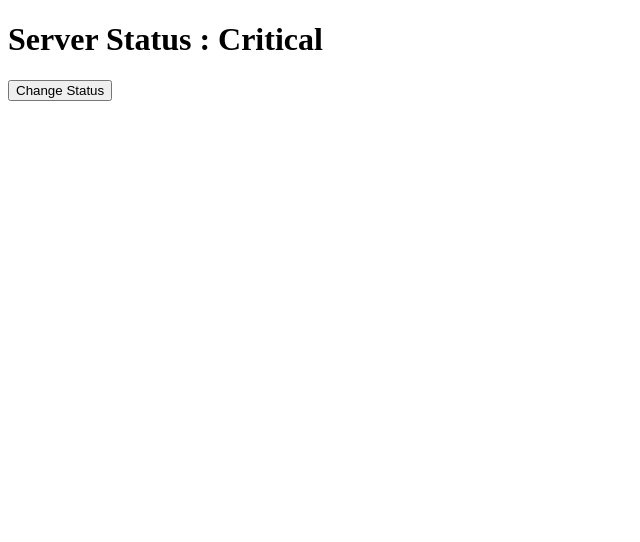
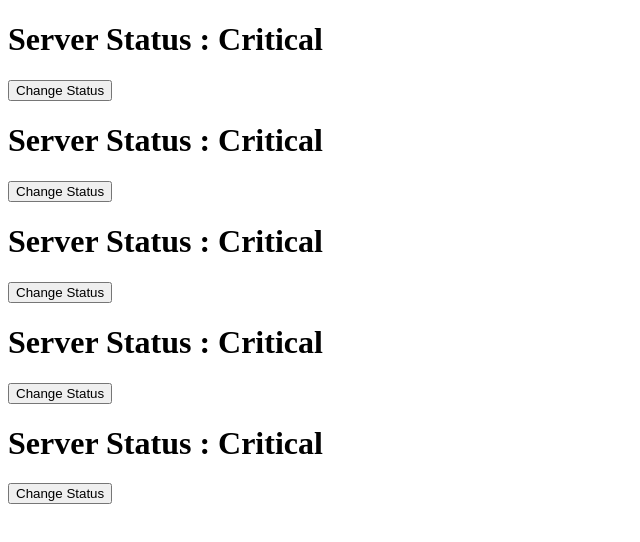
Before and after one commit to woobaik/vue_practice, a Vue app: page / in a window 1280 px wide. Shown: the top 542 px of the page, without its empty margins (0-640 px from the left). Built offline with nearby package versions, Linux system fonts and the light colour scheme.

Commit message:
Practice 112

```diff
--- a/src/App.vue
+++ b/src/App.vue
@@ -1,6 +1,6 @@
 <template>
   <div>
-    <home></home>
+    <home v-for="server in 5">{{server}}</home>
   </div>
 
 </template>
```
